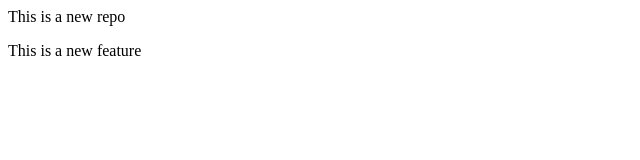
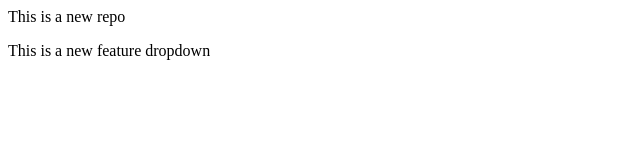
Before and after one commit to INDRANI444/localrepo, a plain HTML site: page index.html in a window 1280 px wide. Shown: the full height of the page, 0-640 px from the left. Drawn offline with Linux system fonts and the light colour scheme.

Commit message:
Add Dropdown

```diff
--- a/index.html
+++ b/index.html
@@ -1,2 +1,2 @@
 <p>This is a new repo</p>
-<p>This is a new feature</p>
+<p>This is a new feature dropdown</p>
```
